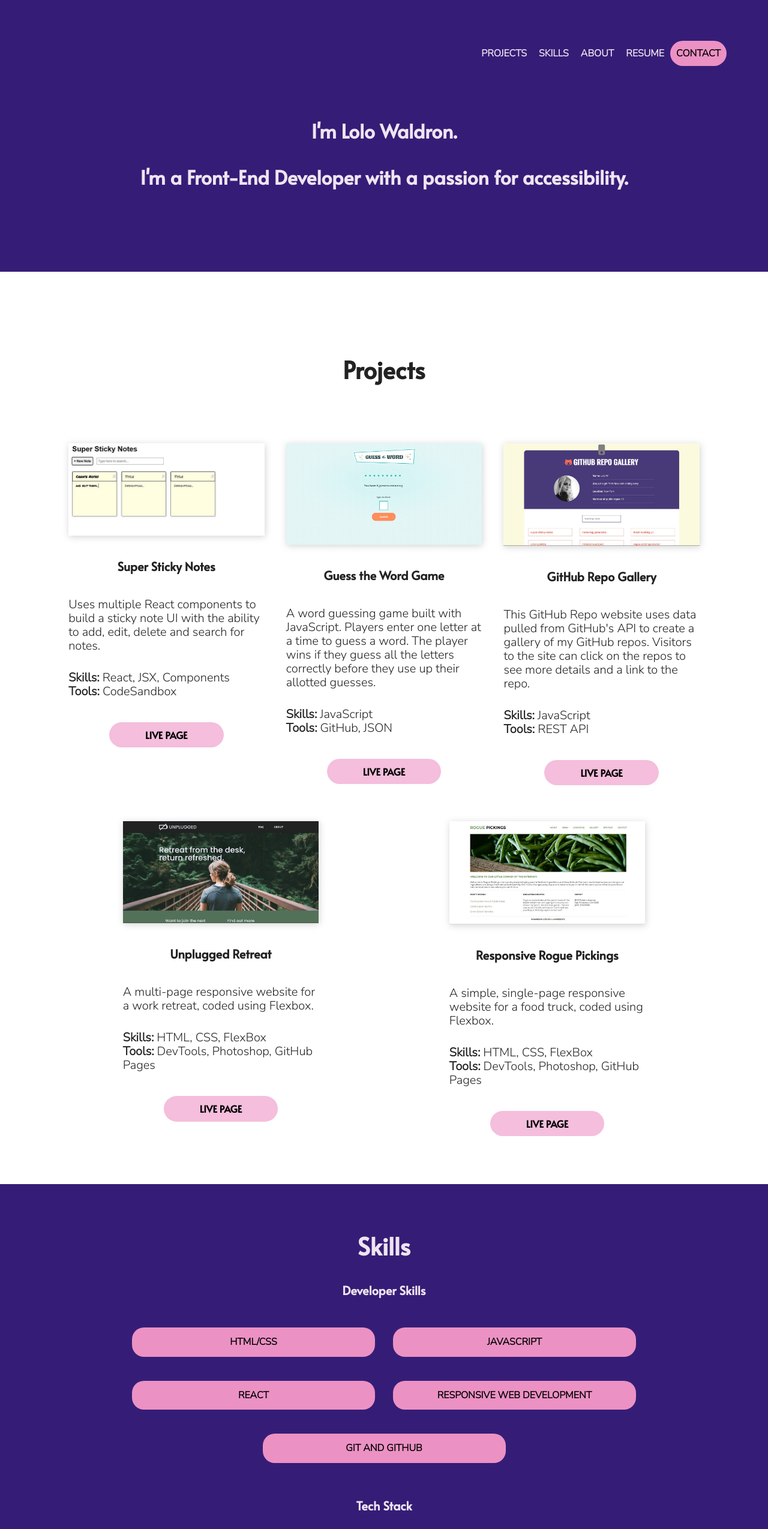
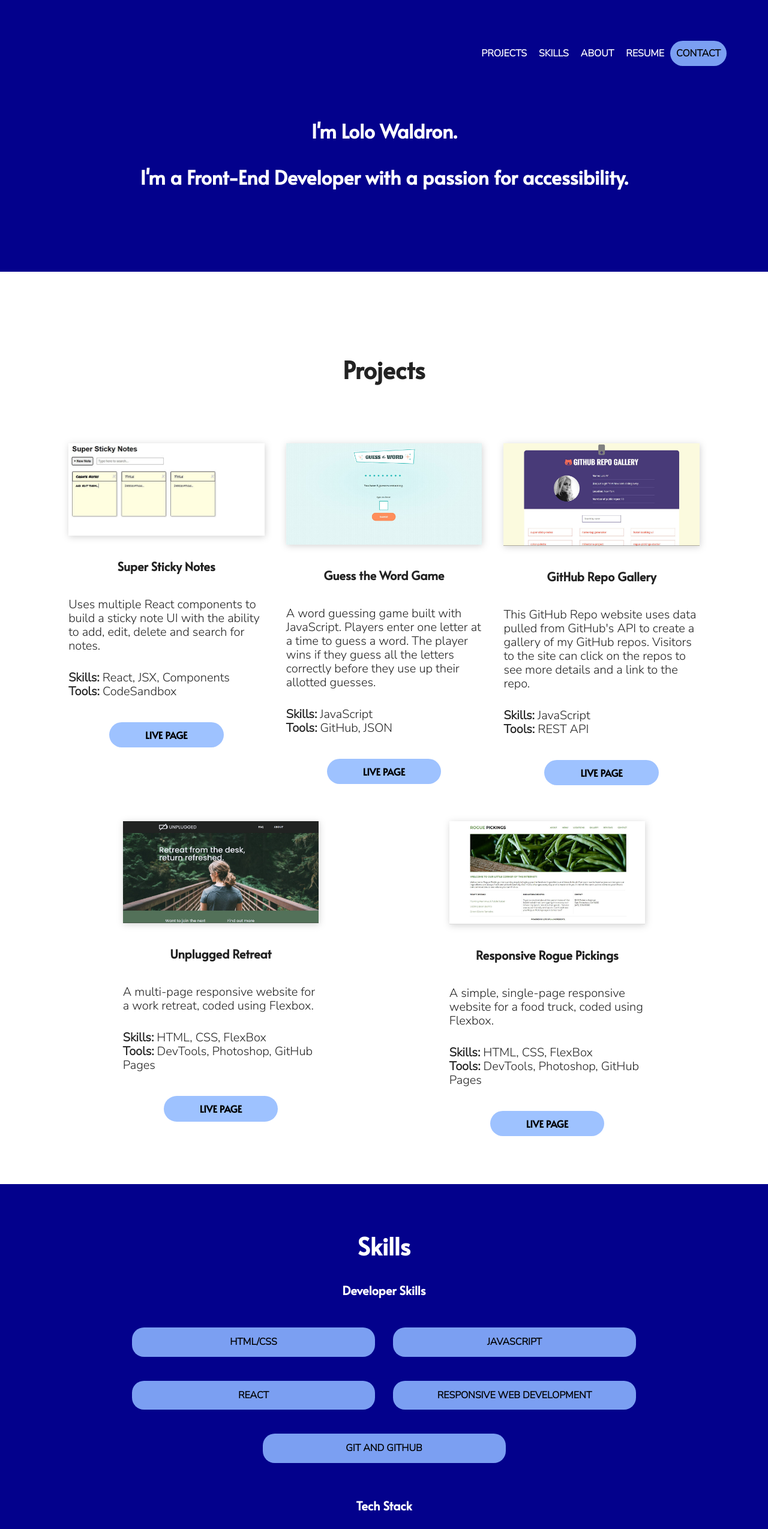
Before and after one commit to LoloCodesNY/milestone-project, a website built with Parcel: page index.html in a window 1280 px wide. Shown: the top 2549 px of the page at 60% size. Built offline with nearby package versions, Linux system fonts and the light colour scheme; files whose address does not match are found by name.

Commit message:
Changed colors of backgrounds and text

```diff
--- a/css/main.css
+++ b/css/main.css
@@ -98,7 +98,7 @@ body {
   display: block;
   background-color: white;
   font-size: 1em;
-  font-family: 'Nunito Sans', sans-serif;
+  font-family: "Nunito Sans", sans-serif;
   margin: 0;
 }
 
@@ -110,7 +110,7 @@ ul {
 
 a {
   text-decoration: none;
-  color: #EEE4F0;
+  color: white;
   font-weight: bold;
 }
 
@@ -124,7 +124,7 @@ h3,
 h4,
 h5,
 h6 {
-  font-family: 'Alata', sans-serif;
+  font-family: "Alata", sans-serif;
   margin: 0;
 }
 
@@ -140,7 +140,6 @@ h3 {
 h4 {
   font-size: 1.25em;
   margin-bottom: 40px;
-
 }
 
 h5 {
@@ -191,15 +190,15 @@ footer {
 /* Header Styles */
 
 header {
-  background-color: #351D77;
-  color: #EEE4F0;
+  background-color: #03018c;
+  color: white;
   padding-top: 30px;
   padding-bottom: 30px;
 }
 
 header nav ul li {
   text-transform: uppercase;
-  font-size: .75rem;
+  font-size: 0.75rem;
 }
 
 nav {
@@ -212,7 +211,7 @@ nav ul {
 }
 
 nav #contact-link {
-  background-color: #EC91C4;
+  background-color: #7b9ff2;
   color: black;
   padding: 10px 10px;
   border-radius: 30px;
@@ -263,8 +262,8 @@ header h1 {
 /* Skills Styles  */
 
 #skills {
-  background-color: #351D77;
-  color: #EEE4F0;
+  background-color: #03018c;
+  color: white;
   padding-top: 60px;
   padding-bottom: 80px;
 }
@@ -275,7 +274,7 @@ header h1 {
 
 .language-wrapper p,
 .tool-wrapper p {
-  background-color: #EC91C4;
+  background-color: #7b9ff2;
   color: black;
   font-weight: bold;
   border-radius: 20px;
@@ -289,7 +288,7 @@ header h1 {
 }
 
 .live-page {
-  background-color: #F4BEDC;
+  background-color: #9ec2ff;
   color: black;
   font-family: Alata;
   padding: 0.75rem 3.75rem;
@@ -299,7 +298,7 @@ header h1 {
 }
 
 .live-page:hover {
-  background-color: #F4BEDC;
+  background-color: #9ec2ff;
   color: black;
 }
 
@@ -329,8 +328,8 @@ figure {
 /* Footer Styles */
 
 footer {
-  background-color: #351D77;
-  color: #EEE4F0;
+  background-color: #03018c;
+  color: white;
   padding-top: 80px;
   padding-bottom: 60px;
 }
@@ -360,7 +359,7 @@ footer .social-icons li {
 
 footer .social-icons li i {
   font-size: 1.875rem;
-  color: #EC91C4;
+  color: #7b9ff2;
 }
 
 .fab {
@@ -379,7 +378,6 @@ footer .social-icons li i {
 [hidden] {
   display: none !important;
 }
-
 
 /*
  * Hide only visually, but have it available for screen readers:
@@ -459,7 +457,6 @@ footer .social-icons li i {
 /* Tablet Styles */
 
 @media (min-width: 768px) {
-
   /* Tablet Font Styles */
 
   a {
@@ -610,13 +607,11 @@ footer .social-icons li i {
   .contact-info {
     margin-bottom: 80px;
   }
-
 }
 
 /* Desktop Styles */
 
 @media (min-width: 1200px) {
-
   /* Desktop General Styles */
 
   content-wrapper {
@@ -675,7 +670,7 @@ footer .social-icons li i {
 
   nav ul li a:hover,
   nav #contact-link:hover {
-    background-color: #F4BEDC;
+    background-color: #9ec2ff;
     color: black;
     padding: 10px 10px;
     border-radius: 30px;
@@ -760,7 +755,6 @@ footer .social-icons li i {
   .contact-info {
     margin-bottom: 40px;
   }
-
 }
 
 @media only screen and (min-width: 35em) {
@@ -768,9 +762,9 @@ footer .social-icons li i {
 }
 
 @media print,
-(-webkit-min-device-pixel-ratio: 1.25),
-(min-resolution: 1.25dppx),
-(min-resolution: 120dpi) {
+  (-webkit-min-device-pixel-ratio: 1.25),
+  (min-resolution: 1.25dppx),
+  (min-resolution: 120dpi) {
   /* Style adjustments for high resolution devices */
 }
 
@@ -781,7 +775,6 @@ footer .social-icons li i {
    ========================================================================== */
 
 @media print {
-
   *,
   *::before,
   *::after {
```
